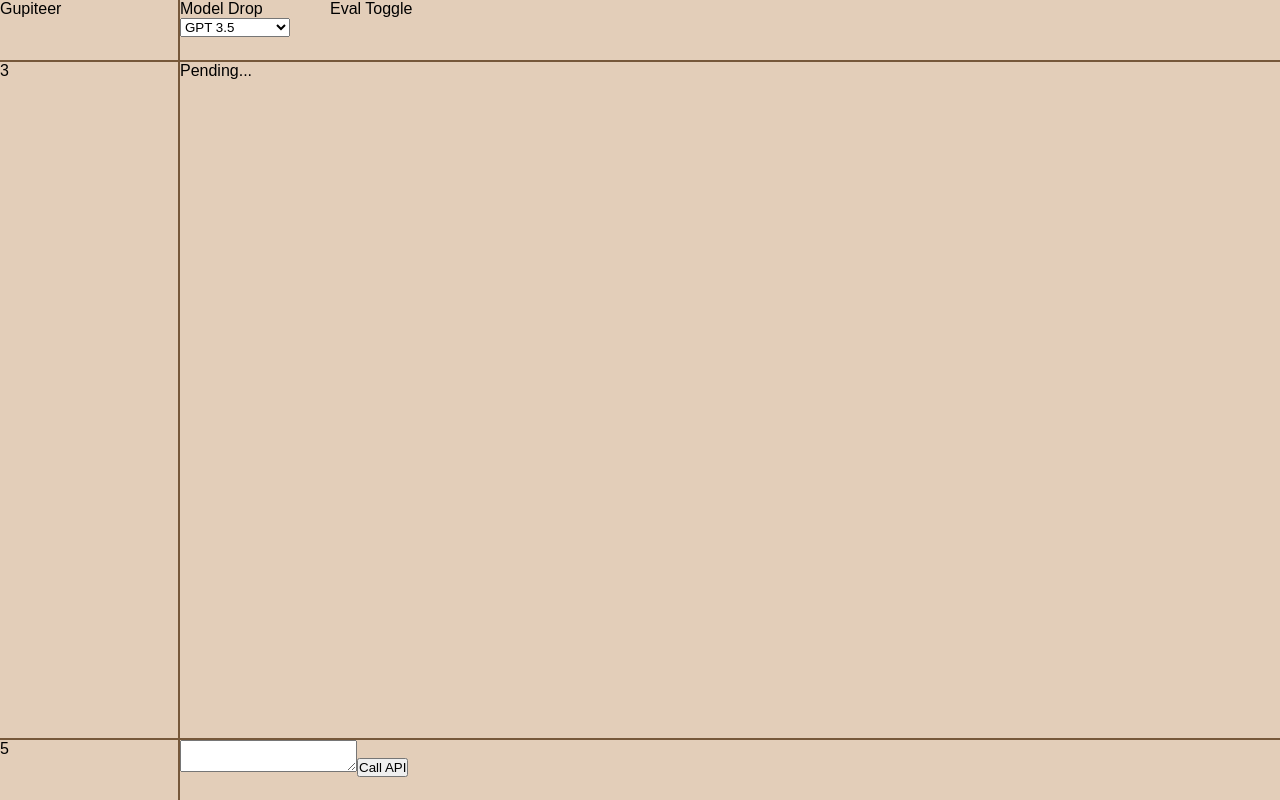
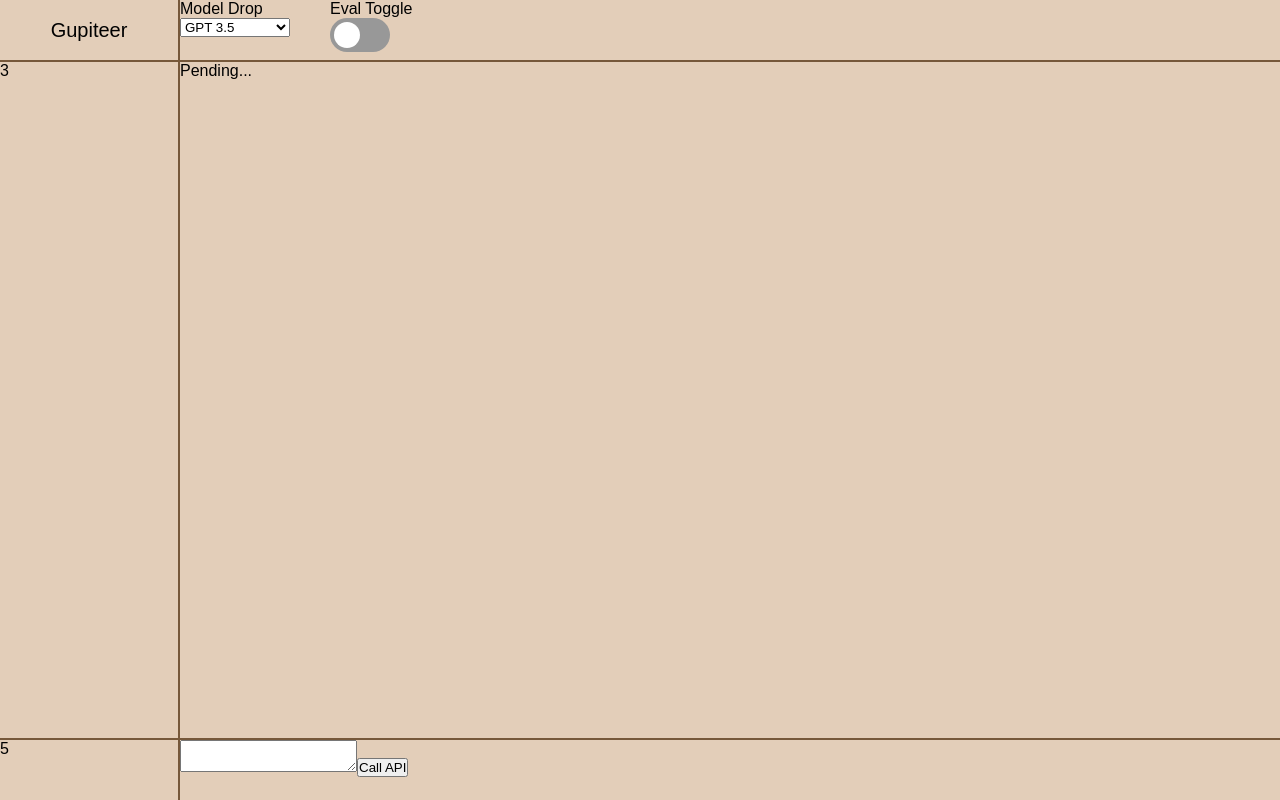
Before and after one commit to majorschwartz/gupiteer, a React (Create React App) app in the folder client/: page / in a window 1280 px wide. Built offline with nearby package versions, Linux system fonts and the light colour scheme.

Commit message:
Model talk and eval toggle prelims

```diff
--- a/client/src/App.css
+++ b/client/src/App.css
@@ -10,22 +10,24 @@ body,
     font-family: "Poppins", sans-serif;
 
     --text: rgb(15, 15, 15);
-    /* --background: rgb(230, 230, 230);
-    --primary: rgb(219, 219, 219);
-    --highlight: rgb(175, 175, 175); */
     --background: #e3ceb9;
     --border: #76583a;
 }
 
 .App {
     width: 100%;
+    position: fixed;
     overflow: hidden;
-    position: fixed;
     background-color: var(--background);
 }
 
 * {
     box-sizing: border-box;
+}
+
+.resp-box {
+    max-height: calc(100vh - 120px);
+    overflow-y: scroll;
 }
 
 .flex-container {
@@ -73,3 +75,67 @@ body,
 .bar-options div {
     margin-right: 20px;
 }
+
+.title {
+    display: flex;
+    justify-content: center;
+    align-items: center;
+    height: 100%;
+    font-size: 20px;
+}
+
+.switch {
+    position: relative;
+    display: inline-block;
+    width: 60px;
+    height: 34px;
+}
+
+.switch input {
+    opacity: 0;
+    width: 0;
+    height: 0;
+}
+
+.slider {
+    position: absolute;
+    cursor: pointer;
+    top: 0;
+    left: 0;
+    right: 0;
+    bottom: 0;
+    background-color: #989898;
+}
+
+.slider:before {
+    position: absolute;
+    content: "";
+    height: 26px;
+    width: 26px;
+    left: 4px;
+    bottom: 4px;
+    background-color: white;
+}
+
+input:checked + .slider {
+    background-color: #2196f3;
+}
+
+input:focus + .slider {
+    box-shadow: 0 0 1px #2196f3;
+}
+
+input:checked + .slider:before {
+    -webkit-transform: translateX(26px);
+    -ms-transform: translateX(26px);
+    transform: translateX(26px);
+}
+
+/* Rounded sliders */
+.slider.round {
+    border-radius: 34px;
+}
+
+.slider.round:before {
+    border-radius: 50%;
+}
--- a/client/src/App.js
+++ b/client/src/App.js
@@ -8,7 +8,8 @@ import ResponseBox from "./components/ResponseBox";
 
 function App() {
     var tester = ""
-    const [model, setModel] = useState("");
+    const [context, setContext] = useState([]);
+    const [model, setModel] = useState("gpt-3.5");
     const [resp, setResp] = useState("Pending...");
     const [prompt, setPrompt] = useState("");
 
@@ -35,7 +36,7 @@ function App() {
                 <div className="row bottom-row">
                     <div className="column first-column">5</div>
                     <div className="column second-column">
-                        <PromptBox prompt={prompt} setPrompt={setPrompt} setResp={setResp} />
+                        <PromptBox model={model} prompt={prompt} setPrompt={setPrompt} setResp={setResp} />
                     </div>
                 </div>
             </div>
--- a/client/src/components/EvalToggle.js
+++ b/client/src/components/EvalToggle.js
@@ -3,7 +3,11 @@ import React from "react";
 const EvalToggle = () => {
     return (
         <div>
-            Eval Toggle
+            <div>Eval Toggle</div>
+            <label class="switch">
+                <input type="checkbox" />
+                <span class="slider round"></span>
+            </label>
         </div>
     );
 }
--- a/client/src/components/ModelDrop.js
+++ b/client/src/components/ModelDrop.js
@@ -3,7 +3,7 @@ import React, { useState } from "react";
 const ModelDrop = ({ model, setModel }) => {
     return (
         <div>
-            Model Drop
+            <div>Model Drop</div>
             <div>
                 <select value={model} onChange={(e) => {
                     setModel(e.target.value);
--- a/client/src/components/PromptBox.js
+++ b/client/src/components/PromptBox.js
@@ -1,12 +1,14 @@
 import React from "react";
 
-const PromptBox = ({ prompt, setPrompt, setResp }) => {
+const PromptBox = ({ model, prompt, setPrompt, setResp }) => {
     async function callAPI(event) {
         event.preventDefault();
 
         try {
-            var model = "gpt-3.5-turbo";
             var context = "";
+            console.log("\nModel: " + model +
+                "\n\nPrompt: " + prompt +
+                "\n\nContext: " + context)
 
             const response = await fetch("http://127.0.0.1:5000/api/submit", {
                 method: "POST",
--- a/client/src/components/Topbar.js
+++ b/client/src/components/Response.js
@@ -1,6 +1,6 @@
 import React from "react";
 
-const Topbar = () => {
+const Response = () => {
     return (
         <div>
 
@@ -8,4 +8,4 @@ const Topbar = () => {
     );
 }
 
-export default Topbar;
+export default Response;
--- a/client/src/components/ResponseBox.js
+++ b/client/src/components/ResponseBox.js
@@ -3,9 +3,11 @@ import React from "react";
 const ResponseBox = ({ resp }) => {
     console.log(resp);
     return (
-        <pre>
-            {resp}
-        </pre>
+        <div className="resp-box">
+            <pre className="">
+                {resp}
+            </pre>
+        </div>
     );
 }
 
--- a/client/src/components/Title.js
+++ b/client/src/components/Title.js
@@ -2,8 +2,8 @@ import React from "react";
 
 const Title = () => {
     return (
-        <div>
-            Gupiteer
+        <div className="title">
+            <div>Gupiteer</div>
         </div>
     );
 }
```
Also changed, not shown: client/src/components/Answer.js (deleted, +0 -11 lines), client/src/components/Question.js (deleted, +0 -11 lines).
